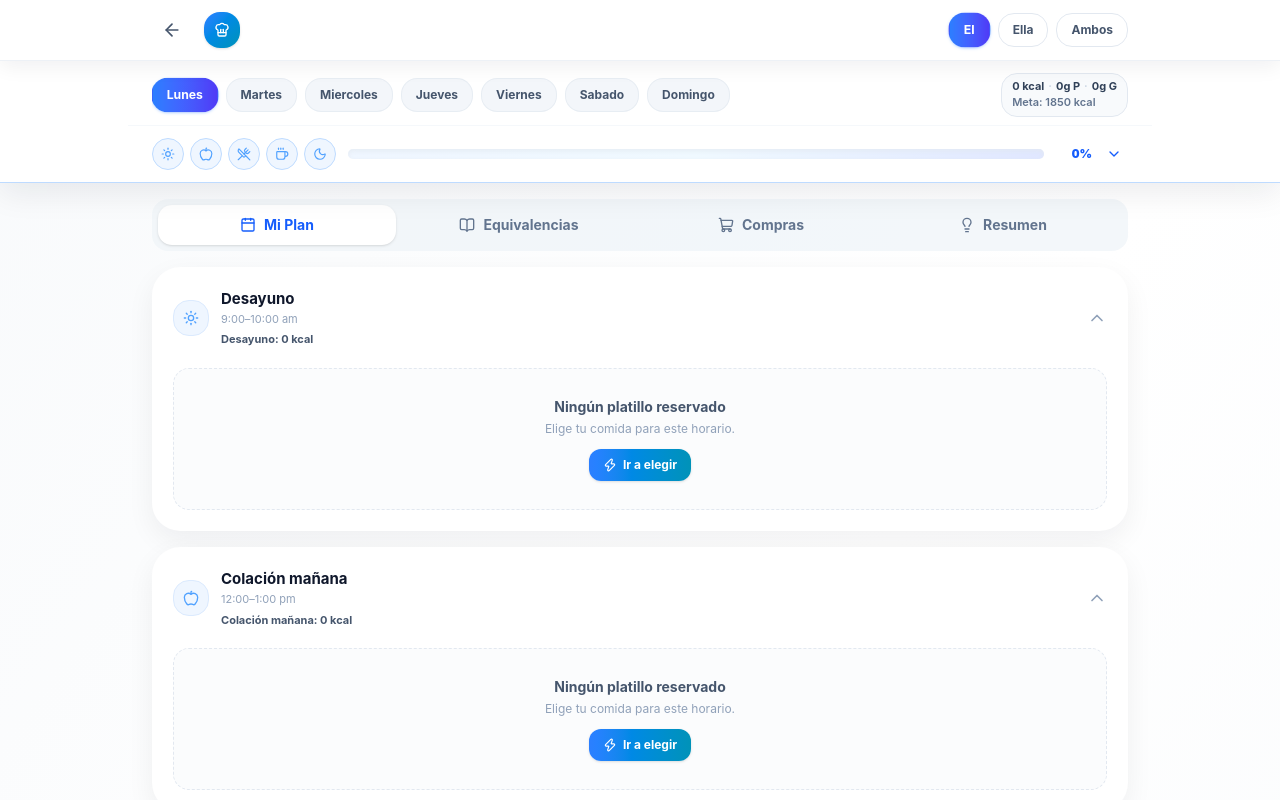
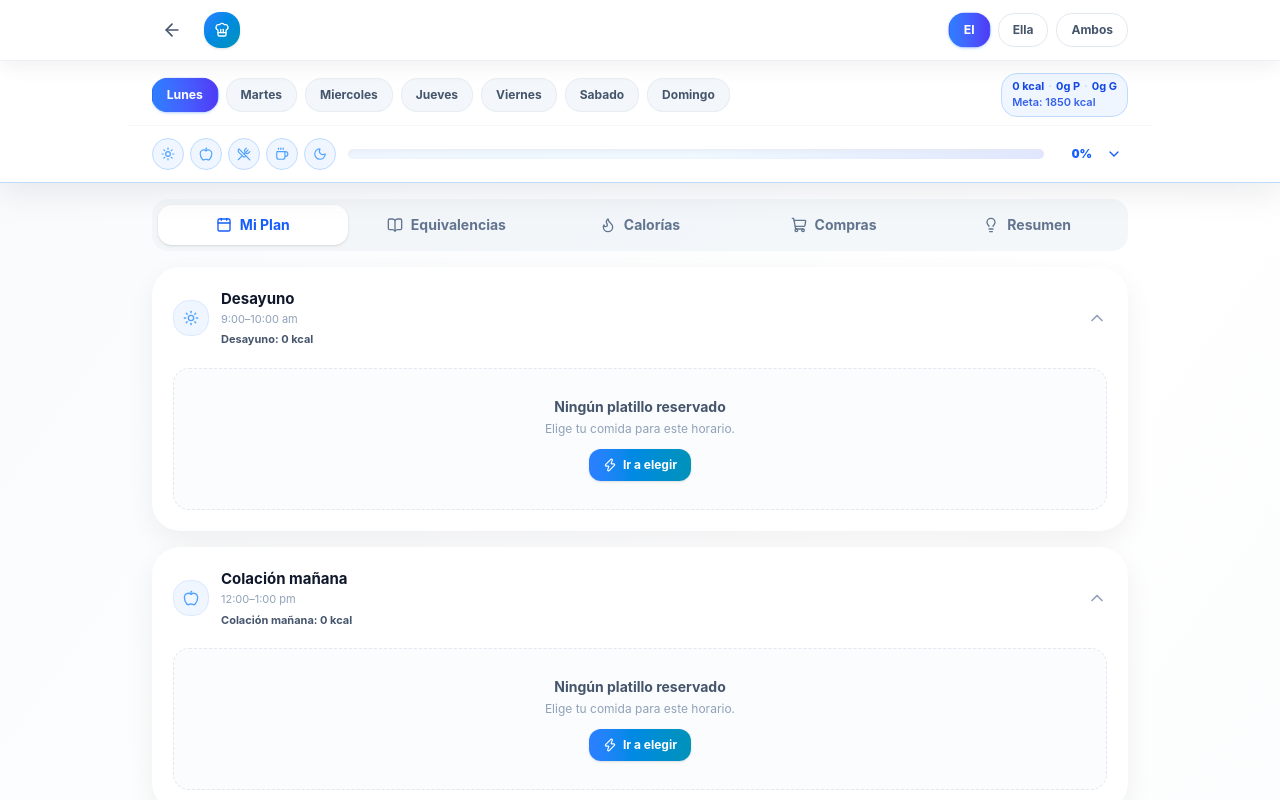
Before and after one commit to VtorErick/PlanNutricional, a React (Vite) app: page / in a window 1280 px wide. Both pictures are taken after a click on the button 396 px from the left and 495 px from the top of the page. Shown: the top 800 px of the page. Built offline with nearby package versions, Linux system fonts and the light colour scheme.

Commit message:
Agregar pestaña calorías y estados visuales por cercanía a meta

```diff
--- a/src/App.tsx
+++ b/src/App.tsx
@@ -1,7 +1,7 @@
 import { useMemo } from 'react';
 import { AnimatePresence } from 'framer-motion';
 import {
-  ChefHat, Calendar, BookOpen, ShoppingCart, Lightbulb, X, AlertTriangle
+  ChefHat, Calendar, BookOpen, ShoppingCart, Lightbulb, Flame, X, AlertTriangle
 } from 'lucide-react';
 import { motion } from 'framer-motion';
 
@@ -15,6 +15,7 @@ import PlanView from './components/views/PlanView';
 import ShoppingView from './components/views/ShoppingView';
 import SummaryView from './components/views/SummaryView';
 import EquivalenciasView from './components/views/EquivalenciasView';
+import CalorieMonitoringView from './components/views/CalorieMonitoringView';
 import NutritionQuestionnaire from './components/NutritionQuestionnaire';
 
 export default function App() {
@@ -146,6 +147,7 @@ export default function App() {
   const tabItems = [
     { key: 'plan' as const, label: 'Mi Plan', shortLabel: 'Plan', icon: Calendar },
     { key: 'equivalencias' as const, label: 'Equivalencias', shortLabel: 'Extras', icon: BookOpen },
+    { key: 'calorias' as const, label: 'Calorías', shortLabel: 'Kcal', icon: Flame },
     { key: 'compras' as const, label: 'Compras', shortLabel: 'Compras', icon: ShoppingCart },
     { key: 'resumen' as const, label: 'Resumen', shortLabel: 'Resumen', icon: Lightbulb },
   ];
@@ -188,12 +190,12 @@ export default function App() {
 
         {/* ── Mobile Bottom Tab Nav */}
         <div className="sm:hidden fixed bottom-0 left-0 right-0 z-50 px-2 bg-white/95 backdrop-blur-xl border-t border-slate-200/80 shadow-[0_-4px_30px_rgba(0,0,0,0.04)]" style={{ paddingBottom: 'env(safe-area-inset-bottom)' }}>
-          <div className="flex justify-around items-center max-w-sm mx-auto pt-1.5 pb-1.5">
+          <div className="flex justify-around items-center max-w-md mx-auto pt-1.5 pb-1.5">
             {tabItems.map((t) => {
               const active = tab === t.key;
               return (
                 <button key={t.key} onClick={() => setTab(t.key)}
-                  className={`relative flex flex-col items-center justify-center gap-1 w-[72px] py-1 transition-all duration-200 active:scale-95 ${active ? staticColors.text : 'text-slate-400 hover:text-slate-500'}`}>
+                  className={`relative flex flex-col items-center justify-center gap-1 w-[64px] py-1 transition-all duration-200 active:scale-95 ${active ? staticColors.text : 'text-slate-400 hover:text-slate-500'}`}>
                   <div className={`relative flex items-center justify-center w-14 h-8 rounded-full transition-all duration-300 ${active ? `bg-gradient-to-br ${staticColors.bgGradientLight} shadow-[inset_0_2px_4px_rgba(0,0,0,0.02)] border ${staticColors.borderLight}` : 'bg-transparent'}`}>
                     <t.icon className={`w-[18px] h-[18px] ${active ? `fill-current opacity-20 absolute` : ''}`} />
                     <t.icon className="w-[18px] h-[18px] relative z-10" strokeWidth={active ? 2.5 : 2} />
@@ -209,6 +211,7 @@ export default function App() {
         <AnimatePresence mode="wait">
           {tab === 'plan' && <PlanView />}
           {tab === 'equivalencias' && <EquivalenciasView />}
+          {tab === 'calorias' && <CalorieMonitoringView />}
           {tab === 'resumen' && <SummaryView />}
           {tab === 'compras' && <ShoppingView />}
         </AnimatePresence>
--- /dev/null
+++ b/src/components/views/CalorieMonitoringView.tsx
@@ -0,0 +1,112 @@
+import { motion } from 'framer-motion';
+import { Flame, Target } from 'lucide-react';
+import { useDiet } from '../../context/DietContext';
+import { estimateDailyCaloriesFromObjectives } from '../../utils/nutrition';
+
+const STATUS_LABELS = {
+  low: 'Lejos de meta',
+  near: 'Cerca de meta',
+  high: 'Meta excedida',
+} as const;
+
+export default function CalorieMonitoringView() {
+  const { perfilActivo, perfilesData, selecciones, diasDisponibles, isAmbos } = useDiet();
+
+  const profileIds: Array<'el' | 'ella'> = isAmbos || perfilActivo === 'ambos'
+    ? ['el', 'ella']
+    : [perfilActivo === 'ella' ? 'ella' : 'el'];
+
+  const metaCaloricaTotal = profileIds.reduce((acc, id) => {
+    const p = perfilesData[id];
+    return acc + (p.metaCaloricaKcalDia ?? estimateDailyCaloriesFromObjectives(p));
+  }, 0);
+
+  const daySummaries = diasDisponibles.map((dia) => {
+    const kcal = profileIds.reduce((accProfiles, profileId) => {
+      const dayPlan = perfilesData[profileId]?.plan?.[dia] || {};
+      const dayKcal = Object.entries(dayPlan).reduce((acc, [momentoKey, meals]) => {
+        const selected = (meals || []).find((meal) => selecciones[`${profileId}-${dia}-${momentoKey}-${meal.nombre}`]);
+        return acc + (selected?.caloriasKcal || 0);
+      }, 0);
+      return accProfiles + dayKcal;
+    }, 0);
+
+    const ratio = metaCaloricaTotal > 0 ? kcal / metaCaloricaTotal : 0;
+    const status = ratio < 0.85 ? 'low' : ratio <= 1.1 ? 'near' : 'high';
+
+    return { dia, kcal, ratio, status };
+  });
+
+  const paletteByProfile = isAmbos || perfilActivo === 'ambos'
+    ? {
+        low: 'bg-emerald-50 text-emerald-700 border-emerald-200',
+        near: 'bg-emerald-100 text-emerald-800 border-emerald-300',
+        high: 'bg-teal-100 text-teal-800 border-teal-300',
+      }
+    : perfilActivo === 'ella'
+      ? {
+          low: 'bg-rose-50 text-rose-700 border-rose-200',
+          near: 'bg-rose-100 text-rose-800 border-rose-300',
+          high: 'bg-pink-100 text-pink-800 border-pink-300',
+        }
+      : {
+          low: 'bg-blue-50 text-blue-700 border-blue-200',
+          near: 'bg-blue-100 text-blue-800 border-blue-300',
+          high: 'bg-indigo-100 text-indigo-800 border-indigo-300',
+        };
+
+  return (
+    <motion.div
+      key="calorias"
+      initial={{ opacity: 0, y: 15 }}
+      animate={{ opacity: 1, y: 0 }}
+      exit={{ opacity: 0, y: -15 }}
+      transition={{ type: 'spring', stiffness: 400, damping: 30 }}
+      className="space-y-4"
+    >
+      <div className="rounded-2xl border border-slate-200 bg-white p-4 shadow-sm">
+        <p className="text-[11px] uppercase tracking-wider text-slate-500 font-bold">Meta calórica diaria</p>
+        <p className="text-2xl font-black text-slate-800 mt-1">{metaCaloricaTotal} kcal</p>
+        <p className="text-xs text-slate-500 mt-1 flex items-center gap-1.5">
+          <Target className="w-3.5 h-3.5" />
+          Basada en tu perfil y objetivo de peso.
+        </p>
+      </div>
+
+      <div className="space-y-2.5">
+        {daySummaries.map((item) => (
+          <div
+            key={item.dia}
+            className="rounded-2xl border border-slate-200 bg-white p-3.5 shadow-sm"
+          >
+            <div className="flex items-center justify-between gap-2">
+              <p className="font-bold text-slate-800 text-sm">{item.dia}</p>
+              <span className={`text-[11px] font-bold px-2.5 py-1 rounded-full border ${paletteByProfile[item.status]}`}>
+                {STATUS_LABELS[item.status]}
+              </span>
+            </div>
+
+            <div className="mt-2 flex items-center justify-between gap-2">
+              <p className="text-xl font-black text-slate-800">{item.kcal} kcal</p>
+              <p className="text-[11px] text-slate-500 font-semibold">
+                Meta: {metaCaloricaTotal} kcal
+              </p>
+            </div>
+
+            <div className="mt-2 h-2.5 rounded-full bg-slate-100 overflow-hidden">
+              <div
+                className={`h-full rounded-full transition-all ${paletteByProfile[item.status].split(' ')[0]}`}
+                style={{ width: `${Math.min(100, Math.round(item.ratio * 100))}%` }}
+              />
+            </div>
+
+            <p className="mt-1.5 text-[11px] text-slate-500 flex items-center gap-1.5">
+              <Flame className="w-3.5 h-3.5" />
+              {Math.round(item.ratio * 100)}% de tu meta diaria.
+            </p>
+          </div>
+        ))}
+      </div>
+    </motion.div>
+  );
+}
--- a/src/components/views/DailyProgress.tsx
+++ b/src/components/views/DailyProgress.tsx
@@ -86,6 +86,27 @@ export default function DailyProgress() {
     return perfilActivo === 'ella' ? getProfileTarget('ella') : getProfileTarget('el');
   }, [perfilesData, isAmbos, perfilActivo]);
 
+  const energyRatio = metaCalorica > 0 ? totals.kcal / metaCalorica : 0;
+  const energyStatus: 'low' | 'near' | 'high' = energyRatio < 0.85 ? 'low' : energyRatio <= 1.1 ? 'near' : 'high';
+
+  const statusPalette = (isAmbos || perfilActivo === 'ambos')
+    ? {
+        low: 'bg-emerald-50 border-emerald-200 text-emerald-700',
+        near: 'bg-emerald-100 border-emerald-300 text-emerald-800',
+        high: 'bg-teal-100 border-teal-300 text-teal-800',
+      }
+    : perfilActivo === 'ella'
+      ? {
+          low: 'bg-rose-50 border-rose-200 text-rose-700',
+          near: 'bg-rose-100 border-rose-300 text-rose-800',
+          high: 'bg-pink-100 border-pink-300 text-pink-800',
+        }
+      : {
+          low: 'bg-blue-50 border-blue-200 text-blue-700',
+          near: 'bg-blue-100 border-blue-300 text-blue-800',
+          high: 'bg-indigo-100 border-indigo-300 text-indigo-800',
+        };
+
   return (
     <motion.div
       key={`progress-${perfilActivo}`}
@@ -118,7 +139,7 @@ export default function DailyProgress() {
               </button>
             );
           })}
-          <div className="ml-auto flex-shrink-0 rounded-2xl border border-slate-200 bg-slate-50 px-2.5 py-1.5 text-[10px] sm:text-[11px] font-bold text-slate-700 leading-tight">
+          <div className={`ml-auto flex-shrink-0 rounded-2xl border px-2.5 py-1.5 text-[10px] sm:text-[11px] font-bold leading-tight ${statusPalette[energyStatus]}`}>
             <div className="whitespace-nowrap">
               <span>{totals.kcal} kcal</span>
               <span className="mx-1 text-slate-300">·</span>
@@ -126,7 +147,7 @@ export default function DailyProgress() {
               <span className="mx-1 text-slate-300">·</span>
               <span>{totals.fat}g G</span>
             </div>
-            <div className="mt-0.5 text-slate-500 font-semibold whitespace-nowrap">
+            <div className="mt-0.5 font-semibold whitespace-nowrap opacity-85">
               Meta: {metaCalorica} kcal
             </div>
           </div>
--- a/src/components/views/SummaryView.tsx
+++ b/src/components/views/SummaryView.tsx
@@ -2,7 +2,6 @@ import React, { useState } from 'react';
 import { motion } from 'framer-motion';
 import { BarChart3, Heart, Shield, TrendingDown, User } from 'lucide-react';
 import { useDiet } from '../../context/DietContext';
-import { estimateDailyCaloriesFromObjectives } from '../../utils/nutrition';
 
 const mealKeys = ['desayuno', 'colacion_am', 'comida', 'colacion_pm', 'cena'] as const;
 const mealLabels = ['Des', 'C.AM', 'Com', 'C.PM', 'Cen'];
@@ -18,7 +17,7 @@ const categories = [
 ] as const;
 
 export default function SummaryView() {
-  const { perfilActivo, perfilesData, ac, diaActivo, selecciones } = useDiet();
+  const { perfilActivo, perfilesData, ac } = useDiet();
   const [ambosSubTab, setAmbosSubTab] = useState<'el' | 'ella'>('el');
 
   const isAmbos = perfilActivo === 'ambos';
@@ -88,13 +87,6 @@ export default function SummaryView() {
               }
             : ac;
 
-          const caloriasObjetivo = p.metaCaloricaKcalDia ?? estimateDailyCaloriesFromObjectives(p);
-          const planDia = p.plan[diaActivo] || {};
-          const caloriasDiaSeleccionado = Object.entries(planDia).reduce((accMomento, [momentoKey, meals]) => {
-            const selected = (meals || []).find((meal) => selecciones[`${p.id}-${diaActivo}-${momentoKey}-${meal.nombre}`]);
-            return accMomento + (selected?.caloriasKcal || 0);
-          }, 0);
-
           return (
             <div key={p.perfil} className={`space-y-4 ${hiddenClass}`}>
               {isAmbos && (
@@ -108,25 +100,6 @@ export default function SummaryView() {
                   Resumen de {p.nombre}
                 </h3>
               )}
-
-              <div className="grid grid-cols-1 sm:grid-cols-2 gap-3">
-                <div className={`rounded-2xl p-4 border ${dynamicAc.border} ${dynamicAc.bgLight}`}>
-                  <p className="text-[11px] uppercase tracking-wider text-slate-500 font-bold">
-                    Meta calórica
-                  </p>
-                  <p className={`text-lg sm:text-xl font-black mt-1 ${dynamicAc.textDark}`}>
-                    {caloriasObjetivo} kcal/día
-                  </p>
-                </div>
-                <div className="rounded-2xl p-4 border border-slate-200 bg-slate-50">
-                  <p className="text-[11px] uppercase tracking-wider text-slate-500 font-bold">
-                    Día seleccionado ({diaActivo})
-                  </p>
-                  <p className="text-lg sm:text-xl font-black mt-1 text-slate-800">
-                    {caloriasDiaSeleccionado} kcal
-                  </p>
-                </div>
-              </div>
 
               <div className="relative rounded-2xl overflow-hidden shadow-sm">
                 <img
--- a/src/context/DietContext.tsx
+++ b/src/context/DietContext.tsx
@@ -11,7 +11,7 @@ import type { QuestionnairePayload, TargetProfile } from '../components/Nutritio
 import { enrichPlanWithNutrition } from '../utils/nutrition';
 
 export type PerfilActivo = 'el' | 'ella' | 'ambos' | null;
-export type TabState = 'plan' | 'equivalencias' | 'compras' | 'resumen';
+export type TabState = 'plan' | 'equivalencias' | 'compras' | 'resumen' | 'calorias';
 
 // ─── Context Interface ───────────────────────────────────────────────
 interface DietContextType {
```
